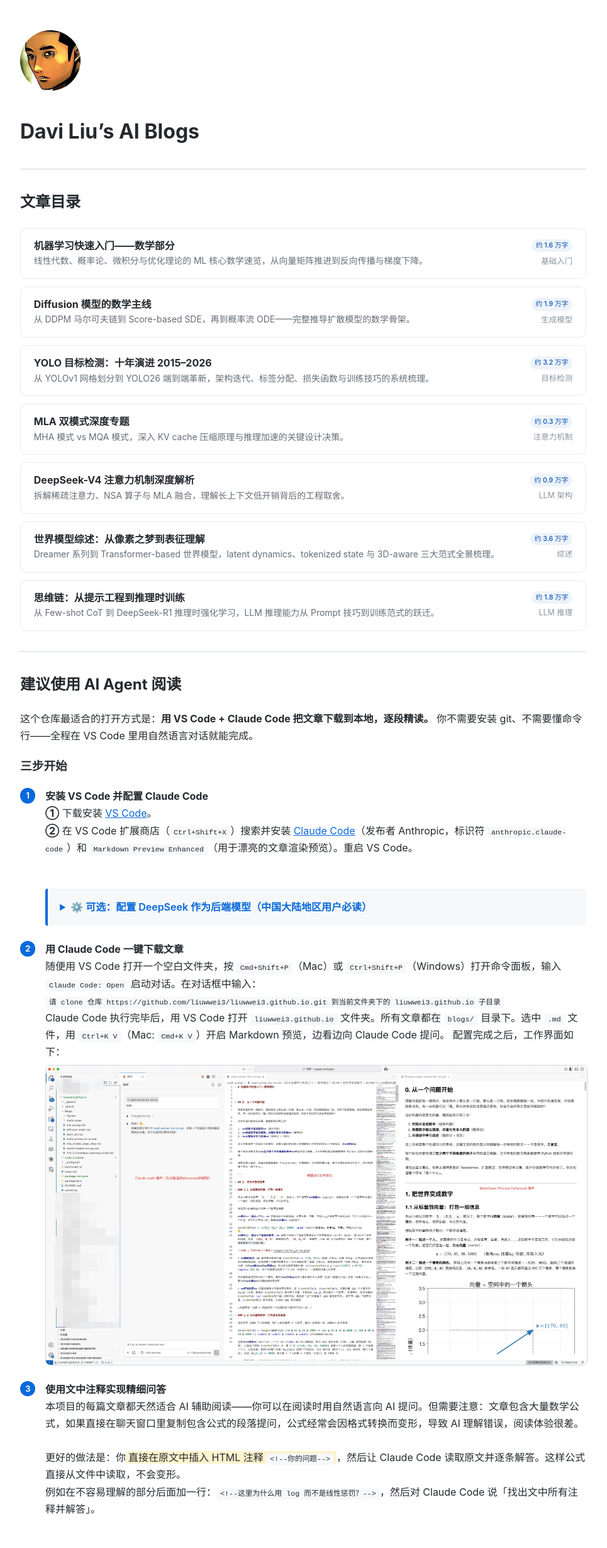
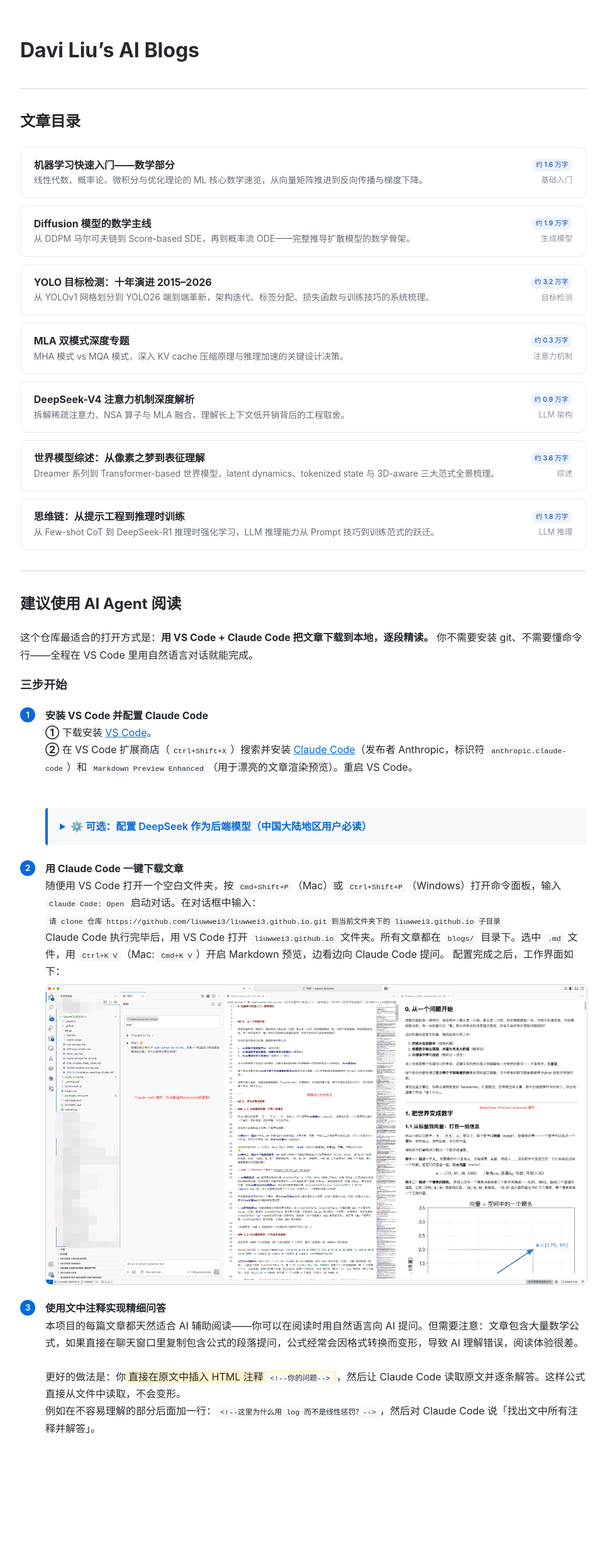
Before and after one commit to liuwwei3/liuwwei3.github.io, a Jekyll site: the page built from index.md, in a window 1280 px wide. Shown: the whole page at 63% size, without its empty margins (158-1123 px from the left). Built offline with Jekyll 4.4.1, drawn with Linux system fonts in a browser that asks for light colours; after the commit the page ends 2330 px from its top, so only the background shows below that.

Commit message:
Remove avatar image from homepage, keep favicon only

```diff
--- a/index.md
+++ b/index.md
@@ -81,8 +81,6 @@
   .img-lightbox-close:hover { color: #fff; }
   .img-lightbox-bg { position: absolute; inset: 0; cursor: default; }
 </style>
-
-<img src="avatar-192.jpeg" alt="Davi Liu" width="96" height="96" style="border-radius:50%;margin-bottom:0.5em;">
 
 # Davi Liu's AI Blogs
 
```
Also changed, not shown: avatar-192.jpeg (deleted).
